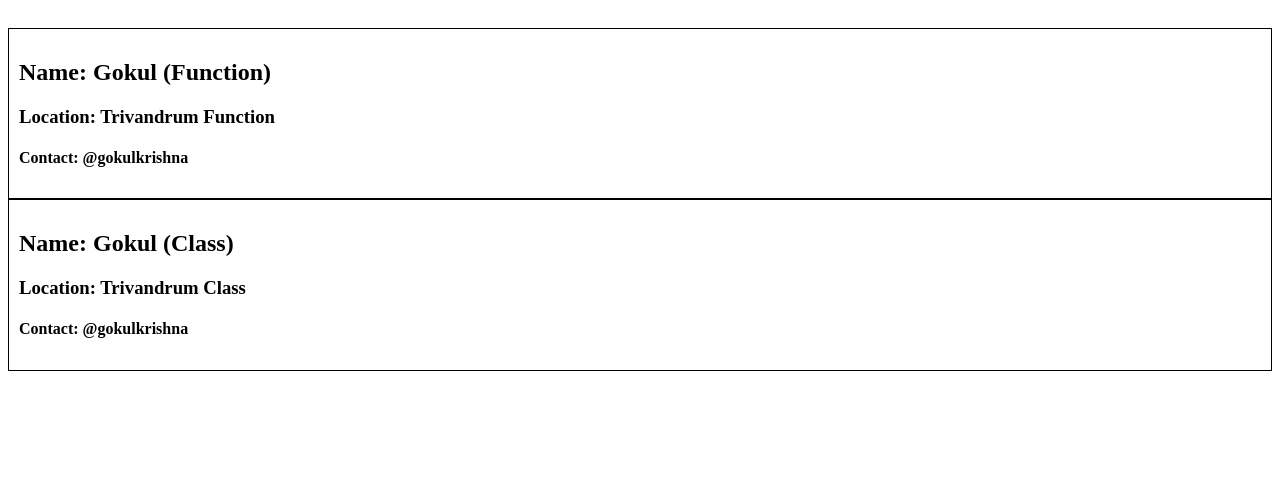
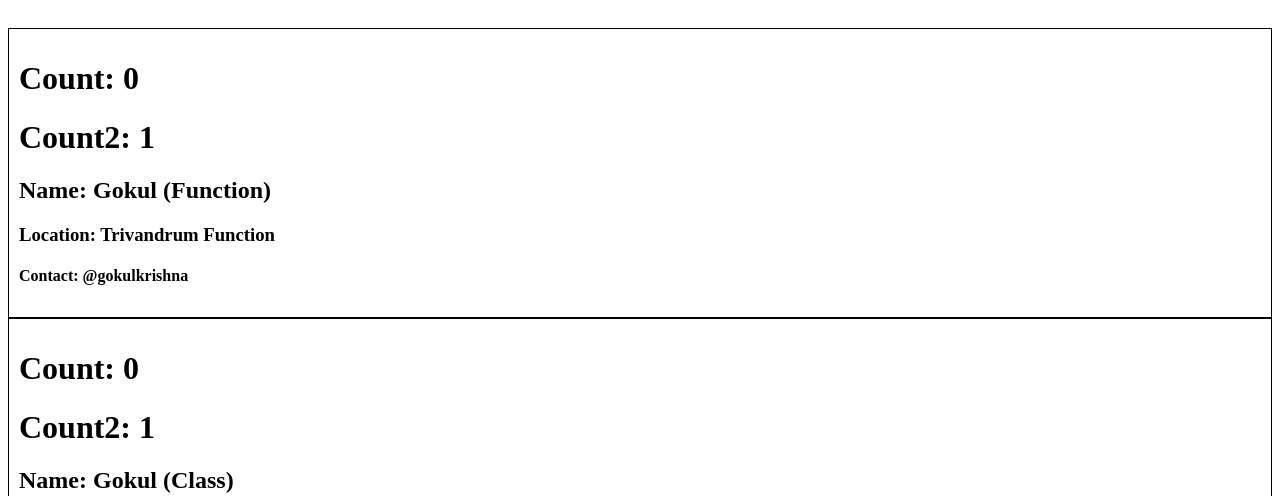
Before and after one commit to GokulKrishna434/react-dummy, a React (Vite) app: page /about in a window 1280 px wide. Shown: the part 236-732 px from the top of the page. Built offline with nearby package versions, Linux system fonts and the light colour scheme.

Commit message:
State variables init - class

```diff
--- a/src/components/User.jsx
+++ b/src/components/User.jsx
@@ -1,8 +1,13 @@
-import React from 'react';
+import React, { useState } from 'react';
 
 const User = ({ name, location }) => {
+  const [count, setCount] = useState(0);
+  const [count2, setCount2] = useState(1);
+
   return (
     <div className="user-card">
+      <h1>Count: {count}</h1>
+      <h1>Count2: {count2}</h1>
       <h2>Name: {name}</h2>
       <h3>Location: {location}</h3>
       <h4>Contact: @gokulkrishna</h4>
--- a/src/components/UserClass.jsx
+++ b/src/components/UserClass.jsx
@@ -3,12 +3,19 @@ import React from 'react';
 class UserClass extends React.Component {
   constructor(props) {
     super(props);
+    this.state = {
+      count: 0,
+      count2: 1,
+    };
   }
 
   render() {
     const { name, location } = this.props;
+    const { count, count2 } = this.state;
     return (
       <div className="user-card">
+        <h1>Count: {count}</h1>
+        <h1>Count2: {count2}</h1>
         <h2>Name: {name}</h2>
         <h3>Location: {location}</h3>
         <h4>Contact: @gokulkrishna</h4>
```
